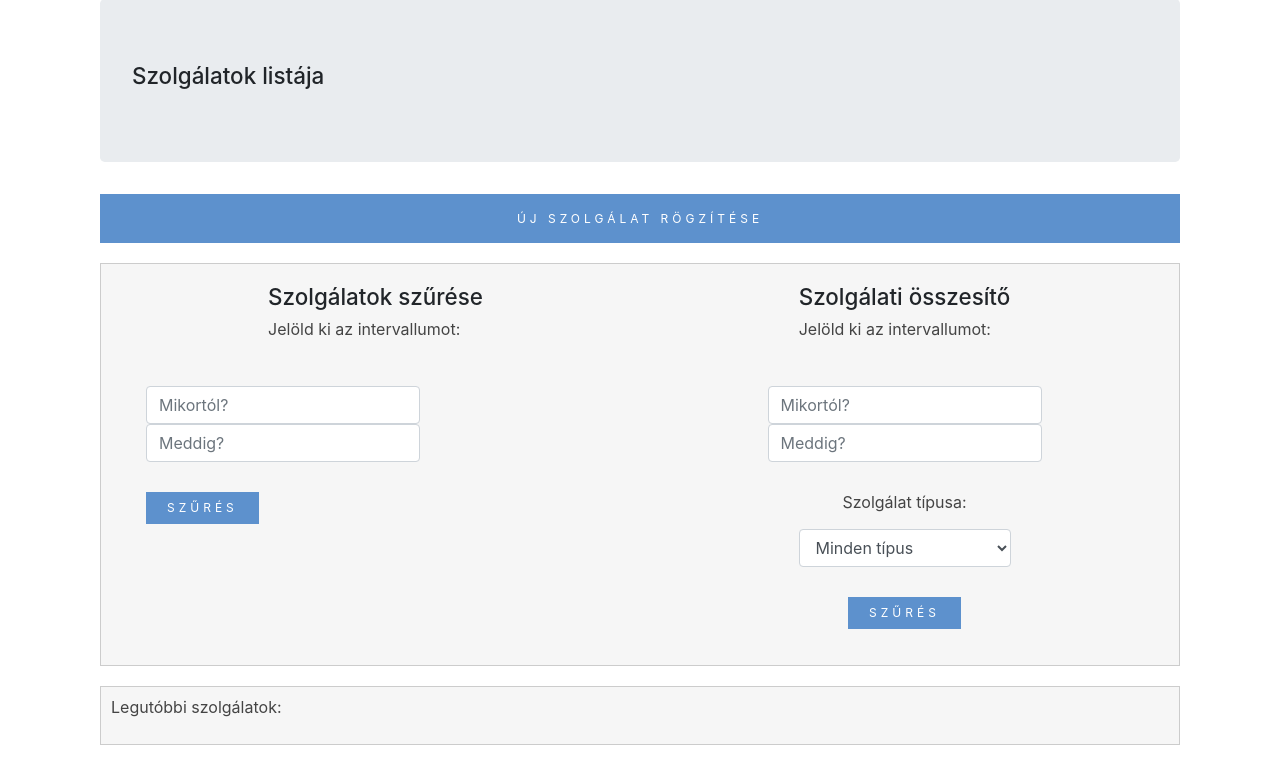
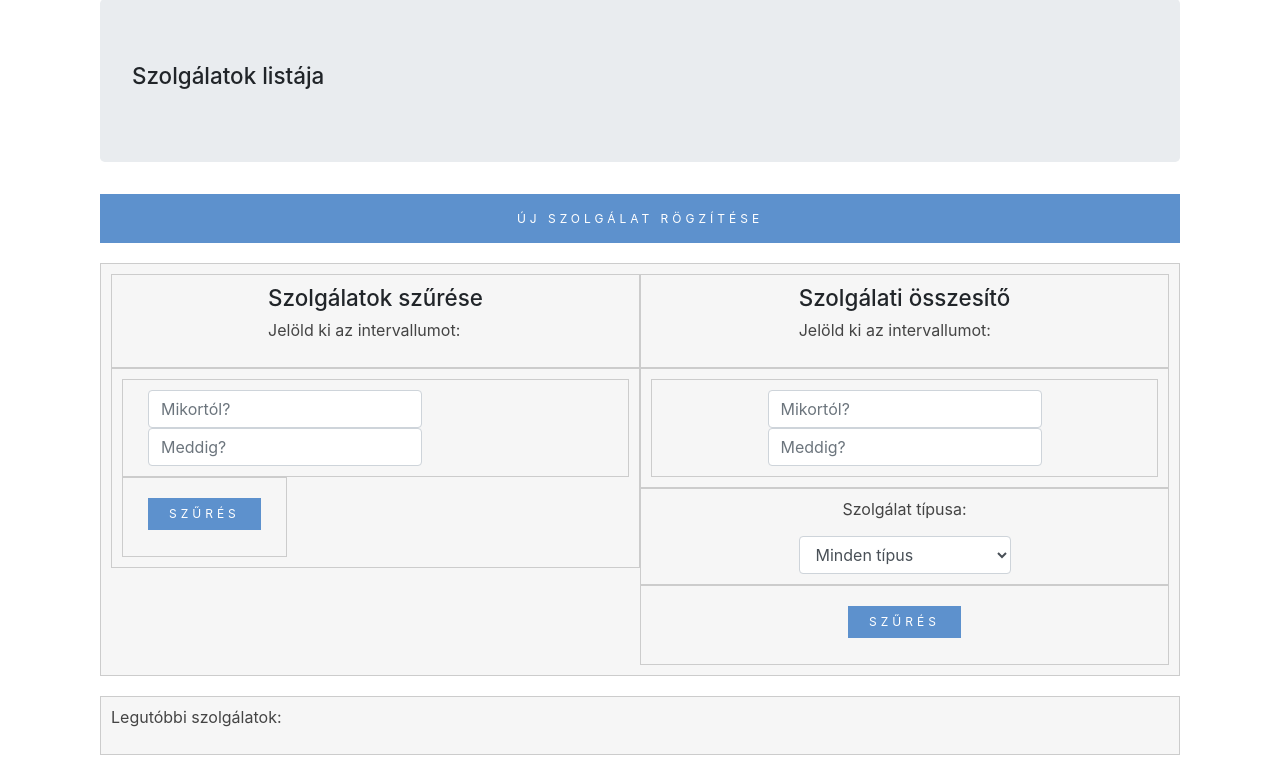
Before and after one commit to udvarisz/timesheet, a Django app: page /time_sheet/duty_list in a window 1280 px wide. Shown: the part 160-935 px from the top of the page. Before the commit the page ends 905 px from the top, so only its background shows below. Run offline with Django 3.2, Linux system fonts and the light colour scheme; the visitor is signed in with stand-in values (Sample User, id 1); data that the repository does not hold is empty; some libraries are stand-ins or nearby versions.

Commit message:
Update master.css

```diff
--- a/mysite/static/css/master.css
+++ b/mysite/static/css/master.css
@@ -3,10 +3,6 @@
     border: 1px solid #ccc;
     overflow: hidden;
     padding: 10px;
-}
-
-.noborder {
-  border: 0px !important;
 }
 
 .szures-btn {display: block;margin-top: 10px;}
```
